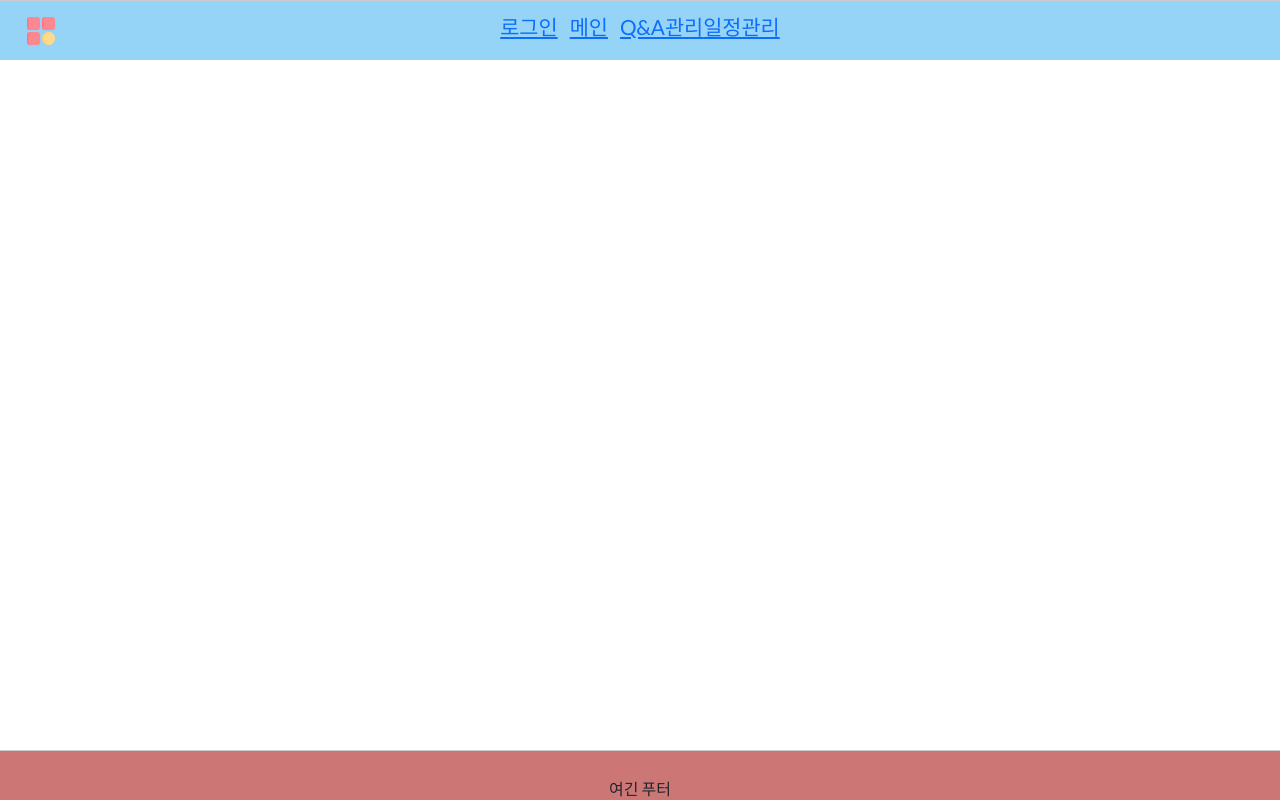
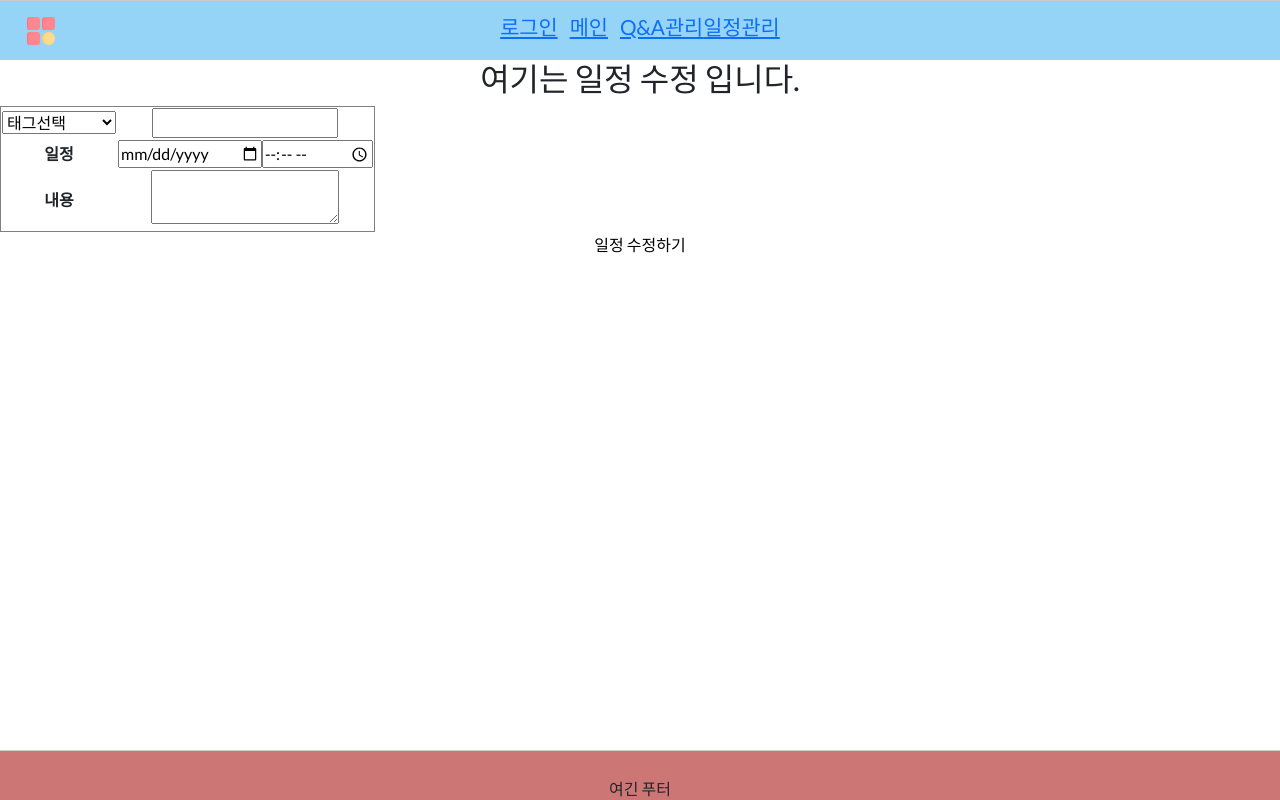
Before and after one commit to rhohye22/WOOJUJUMIN-FRONT-ADMIN, a React (Create React App) app: page /calendarupdate/1 in a window 1280 px wide. Built offline with nearby package versions, Linux system fonts and the light colour scheme; no server answers.

Commit message:
캘린더 수정삭제추가보기 완성 - 에러 추가 수정

```diff
--- a/src/App.js
+++ b/src/App.js
@@ -22,6 +22,7 @@ import Qnadetail from "./components/qna/qnadetail";
 import "./App.css";
 import Calendardetail from "./components/calendar/calendardetail";
 import CalendarList from "./components/calendar/calendarlist";
+import Calendarupdate from "./components/calendar/calendatupdate";
 
 function App() {
   return (
@@ -50,6 +51,7 @@ function App() {
             <Route path="/calendarwrite/:year/:month/:day" element={<Calendarwrite />} />
             <Route path="/calendardetail/:calSeq" element={<Calendardetail />} />
             <Route path="/calendarlist/:rdate" element={<CalendarList />} />
+            <Route path="/calendarupdate/:calSeq" element={<Calendarupdate />} />
 
             <Route path="/qna-management" element={<Qnapage />} />
             <Route path="/typeqna/:qtype" exact element={<Typeqna />} />
--- a/src/components/calendar/calendardetail.js
+++ b/src/components/calendar/calendardetail.js
@@ -1,9 +1,11 @@
 import axios from "axios";
 import { useEffect, useState } from "react";
-import { useParams } from "react-router-dom";
+import { Link, useNavigate, useParams } from "react-router-dom";
 
 
 function Calendardetail() {
+
+    let history = useNavigate();
 
     // 뒤에 () 안붙이면 오류 난다ㅠ_ㅠ
     const { calSeq } = useParams();
@@ -56,6 +58,25 @@ function Calendardetail() {
 
     }, [calSeq]);
 
+    function delBtn(){
+        // alert("확인용");
+
+        const result = window.confirm("정말로 삭제하시겠습니까?");
+        if(result){
+            axios.get("http://localhost:3000/calendardelete", {params:{"calSeq":calSeq}})
+            .then(function(res){
+                if(res.data==="YES"){
+                    history("/calendar");
+                }
+            })
+            .catch(function(err){
+                alert(err);
+            })
+        }
+        else {
+
+        }
+    }
 
     function Caldetail() {
 
@@ -80,6 +101,8 @@ function Calendardetail() {
         <div>
             <h2>여기는 일정 상세보기입니다.</h2>
             <Caldetail />
+            <button type="button"><Link to={`/calendarupdate/${calSeq}`}>일정 수정하기</Link></button>
+            <button type="button" onClick={delBtn}>일정 삭제하기</button>
         </div>
     )
 }
--- /dev/null
+++ b/src/components/calendar/calendatupdate.js
@@ -0,0 +1,138 @@
+import axios from "axios";
+import { useEffect, useState } from "react";
+import { Link, useNavigate, useParams } from "react-router-dom";
+
+function Calendarupdate(){
+
+    let history = useNavigate();
+
+    const { calSeq } = useParams();
+    // console.log(calSeq);
+    const [calinform, setCalinform] = useState([]);
+    // const [calDate, setCalDate] = useState("");
+    const [calYear, setCalYear] = useState("");
+    const [calMonth, setCalMonth] = useState("");
+    const [calDay, setCalDay] = useState("");
+    const [calTime, setCalTime] = useState("");
+    const [calTimeSec, setCalTimeSec] = useState("");
+    const [tag, setTag] = useState("");
+    const [title, setTitle] = useState("");
+    const [content, setContent] = useState("");
+    const [reserDate, setReserDate] = useState("");
+    const [reserTime, setReserTime] = useState("");
+
+    // console.log(reserDate);
+    // const [calDto, setCalDto] = useState([]);
+    // let resevDate = calYear + "-" + calMonth + "-" + calDay;
+    // let resevTime = calTime + ":" + calTimeSec;
+    // console.log(resevDate);
+
+
+    // 태그가 바뀔 때 마다 value 조절
+    function handleChange(e) {
+        setTag(e.target.value);
+    }
+
+    useEffect(() => {
+        const fetchData = async () => {
+            try {
+                const response = await axios.post("http://localhost:3000/calendardetail", null, { params: { "calSeq": calSeq } });
+                if (response.data) { // 데이터가 유효한 경우에만 setCalinform 호출
+                    console.log(response.data);
+                    setCalinform(response.data);
+                    // setCalDate(response.data.rdate.substring(0,8));
+                    setCalYear(response.data.rdate.substring(0,4));
+                    setCalMonth(response.data.rdate.substring(4,6));
+                    setCalDay(response.data.rdate.substring(6,8));
+                    setCalTime(response.data.rdate.substring(8,10));
+                    setCalTimeSec(response.data.rdate.substring(10,12));
+                    setTitle(response.data.title);
+                    setContent(response.data.content);
+                    setTag(response.data.tag);
+                    setReserDate(response.data.wdate.substring(0,10));
+                    setReserTime(response.data.wdate.substring(11,16));
+                }
+            } catch (error) {
+                console.error(error);
+                alert(error.message);
+            }
+        };
+
+        fetchData();
+
+    }, [calSeq]);
+
+    // 아직 로그인 기능이 없어서 임의로 아이디 세션 만들어 놓음 나중에 삭제
+    const id = "admin";
+    localStorage.setItem("login", id);
+
+    const storedId = localStorage.getItem("login");
+
+    function calupdate(){
+        // alert("확인용");
+        // alert(reserDate);
+        // alert(reserTime);
+
+        let reserDateSplit = reserDate.split("-").join("");
+        let reserTimeSplit = reserTime.split(":").join("");
+
+        let rdate = reserDateSplit + reserTimeSplit;
+        // alert(rdate);
+
+        axios.get("http://localhost:3000/calendarupdate", {params:{"calSeq":calSeq,"manager": storedId ,"tag":tag, "title":title, "content":content, "rdate":rdate}})
+        .then(function(res){
+            // alert(res.data);
+            if(res.data === "YES"){
+                history("/calendar");
+            }
+
+        })
+        .catch(function(err){
+            alert(err);
+        })
+    }
+
+    return(
+        <div>
+            <h2>여기는 일정 수정 입니다.</h2>
+            <table border={1}>
+                <tbody>
+                    <tr>
+                        <th>
+                            <select value={tag} onChange={handleChange}>
+                                <option value="category">태그선택</option>
+                                <option value="1">농구</option>
+                                <option value="2">축구</option>
+                                <option value="3">야구</option>
+                                <option value="4">예능</option>
+                                <option value="5">드라마/영화</option>
+                                <option value="6">게임</option>
+                                <option value="7">음식</option>
+                                <option value="8">우주주민 함께</option>
+                                <option value="9">우주주민 탐사</option>
+                            </select>
+                        </th>
+                        <td><input value={title} onChange={(e)=>setTitle(e.target.value)}/></td>
+                    </tr>
+                    <tr>
+                        <th>일정</th>
+                        <td>
+                            {/* {calYear}-{calMonth}-{calDay} {calTime}:{calTimeSec} */}
+                            <input type="date" value={reserDate} onChange={(e)=>{setReserDate(e.target.value); console.log(reserDate);}}/>
+                            <input type="time" value={reserTime} onChange={(e)=>setReserTime(e.target.value)}/>
+                        </td>
+                    </tr>
+                    <tr>
+                        <th>내용</th>
+                        <td>
+                            <textarea value={content} onChange={(e)=>setContent(e.target.value)} ></textarea>
+                        </td>
+                    </tr>
+                </tbody>
+            </table>
+            <button type="button" onClick={calupdate}>일정 수정하기</button>
+        </div>
+    )
+}
+
+export default Calendarupdate;
```
